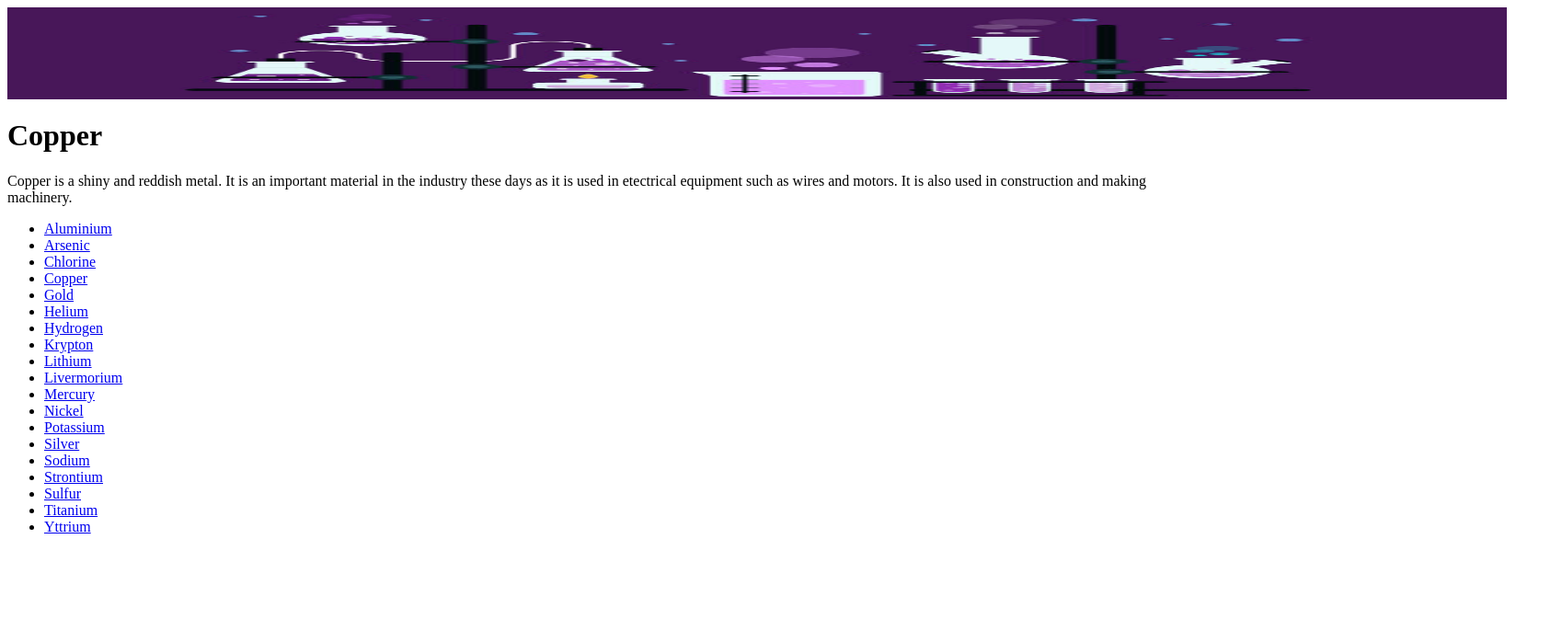
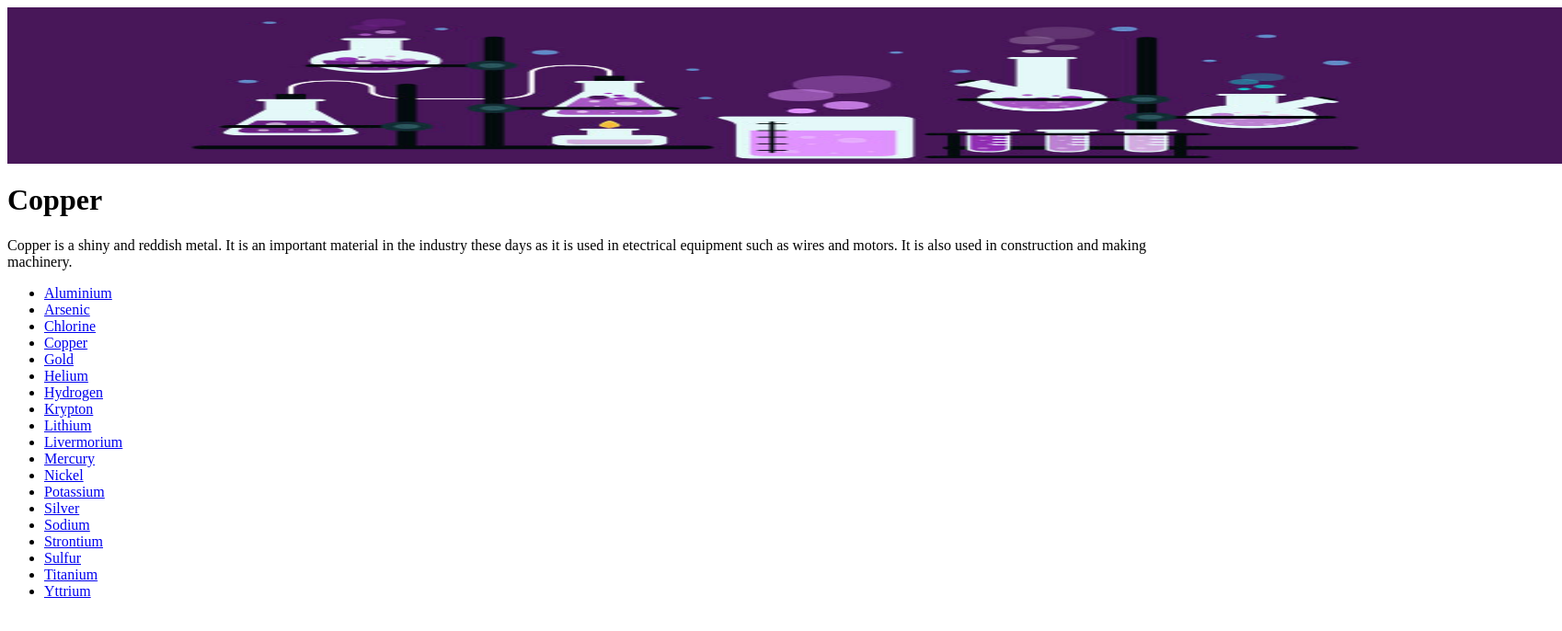
Before and after one commit to ShazaH-WebProject/AyeshaZ-WebProject.github.io, a plain HTML site: page index.html in a window 1280 px wide. Shown: the whole page at 92% size, 1698 px wide, since content can reach past the window. Drawn offline with Linux system fonts and the light colour scheme.

Commit message:
Update index.html

```diff
--- a/index.html
+++ b/index.html
@@ -2,7 +2,7 @@
 
   <head>
 
-    <img src="./images/c40a5488-11be-43b0-843f-a2e6ef9f0612.jpeg" height="100" width="1630">
+    <img src="./images/c40a5488-11be-43b0-843f-a2e6ef9f0612.jpeg" height="170" width="1690">
 
      <style>
        .list {
```
